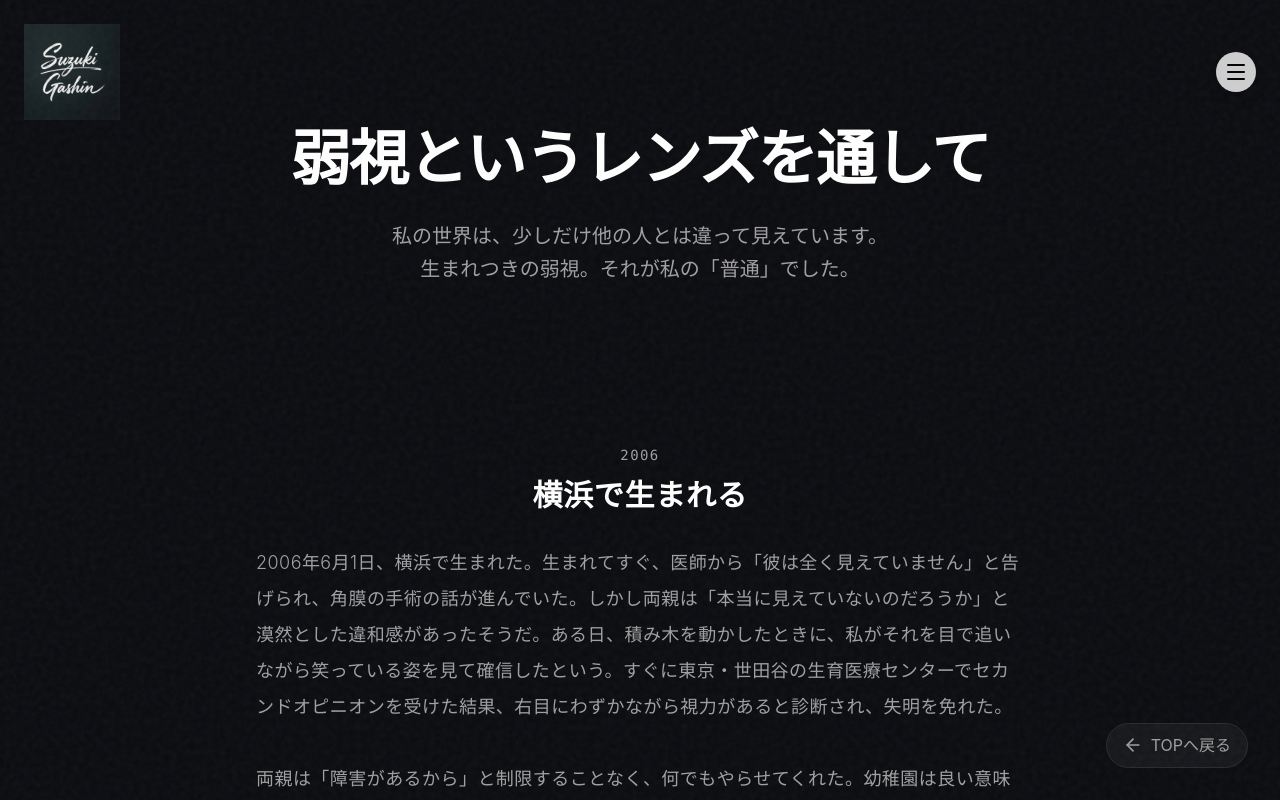
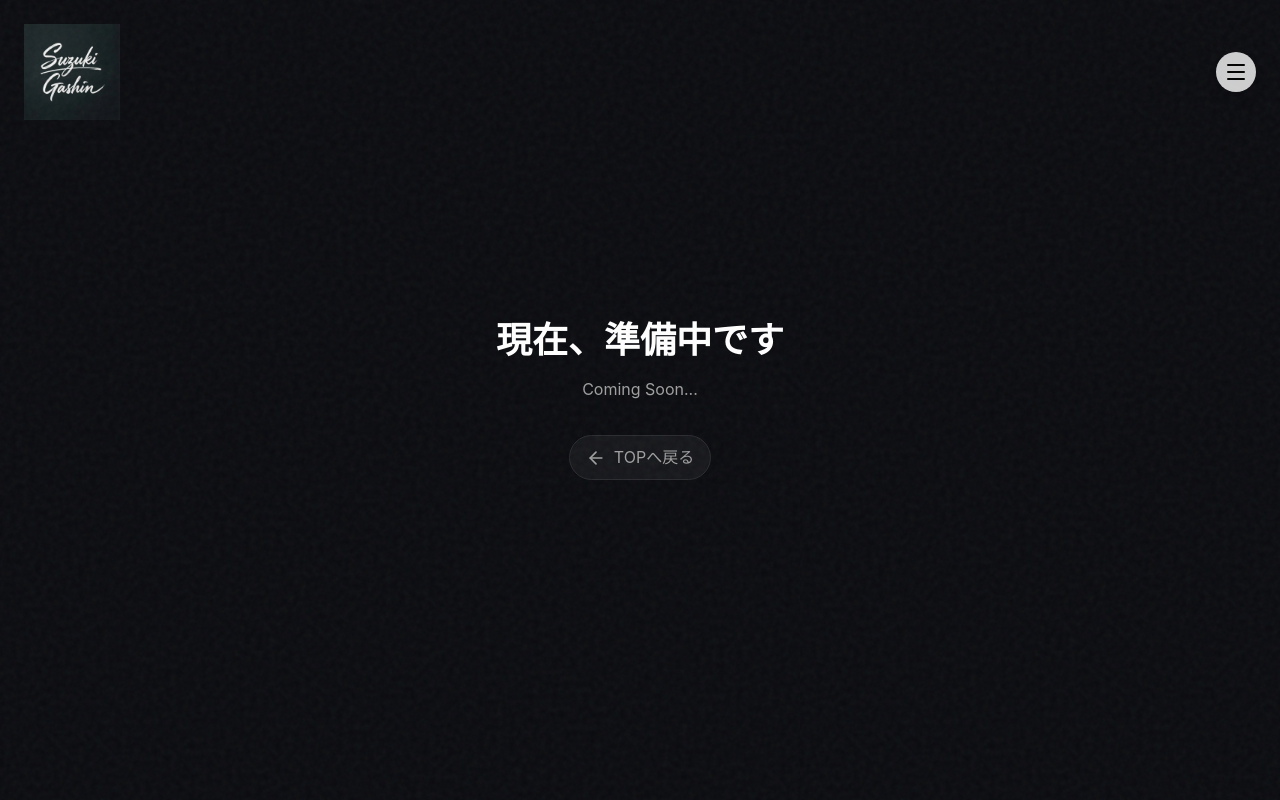
Before and after one commit to Gashin0601/new-gashin-website, a Next.js app: page /story in a window 1280 px wide. Shown: the top 800 px of the page. Built offline with nearby package versions, Linux system fonts and the light colour scheme.

Commit message:
Replace story page with "Coming Soon" message
- Comment out original story page content
- Show "現在、準備中です" placeholder
- Keep original code for future restoration

🤖 Generated with [Claude Code](https://claude.com/claude-code)

Co-Authored-By: Claude <noreply@anthropic.com>

```diff
--- a/app/story/page.tsx
+++ b/app/story/page.tsx
@@ -2,23 +2,42 @@
 
 import Link from "next/link";
 import { ArrowLeft } from "lucide-react";
-import { motion } from "framer-motion";
-import StoryTimeline from "@/components/story/StoryTimeline";
-import storyData from "@/data/story.json";
+// import { motion } from "framer-motion";
+// import StoryTimeline from "@/components/story/StoryTimeline";
+// import storyData from "@/data/story.json";
 
 export default function StoryPage() {
     return (
         <main
-            className="min-h-screen bg-[var(--bg-primary)] text-[var(--text-primary)] overflow-x-hidden"
+            className="min-h-screen bg-[var(--bg-primary)] text-[var(--text-primary)] flex flex-col items-center justify-center"
             aria-label="鈴木我信のストーリーページ"
         >
-            {/* Main Content */}
+            {/* 準備中メッセージ */}
+            <div className="text-center px-6">
+                <h1 className="text-3xl md:text-4xl font-bold mb-4">
+                    現在、準備中です
+                </h1>
+                <p className="text-[var(--text-secondary)] mb-8">
+                    Coming Soon...
+                </p>
+                <Link
+                    href="/"
+                    className="inline-flex items-center gap-2 text-[var(--text-secondary)] hover:text-[var(--text-primary)] transition-colors bg-[var(--bg-secondary)]/80 backdrop-blur-sm px-4 py-2 rounded-full border border-[var(--border-color)]"
+                    aria-label="トップページへ戻る"
+                >
+                    <ArrowLeft size={20} aria-hidden="true" />
+                    <span>TOPへ戻る</span>
+                </Link>
+            </div>
+
+            {/*
+            === 以下、元のコンテンツ（コメントアウト） ===
+
             <motion.div
                 initial={{ opacity: 0 }}
                 animate={{ opacity: 1 }}
                 transition={{ duration: 1.0 }}
             >
-                {/* Back Link (Bottom Right) */}
                 <nav className="fixed bottom-8 right-8 z-40" aria-label="ページナビゲーション">
                     <Link
                         href="/"
@@ -30,7 +49,6 @@ export default function StoryPage() {
                     </Link>
                 </nav>
 
-                {/* Hero Text */}
                 <header className="pt-32 pb-20 px-6 text-center max-w-4xl mx-auto">
                     <motion.h1
                         initial={{ opacity: 0, y: 20 }}
@@ -57,14 +75,13 @@ export default function StoryPage() {
                     </motion.p>
                 </header>
 
-                {/* Timeline */}
                 <StoryTimeline timelineData={storyData.timeline} />
 
-                {/* Footer Area */}
                 <div className="py-20 text-center text-[var(--text-secondary)] text-sm">
                     <p>© 2025 Gashin Suzuki. All Rights Reserved.</p>
                 </div>
             </motion.div>
+            */}
         </main>
     );
 }
```
